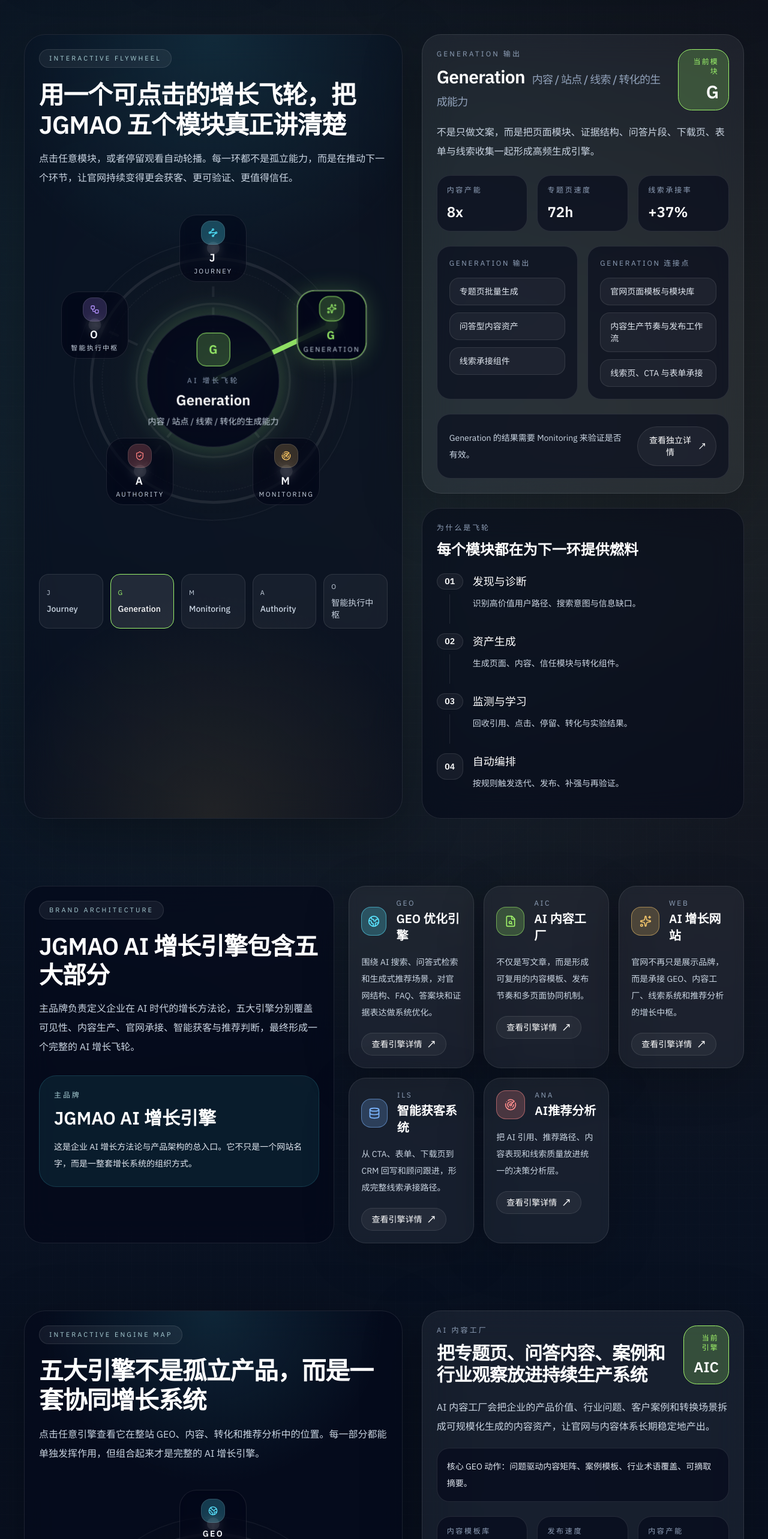
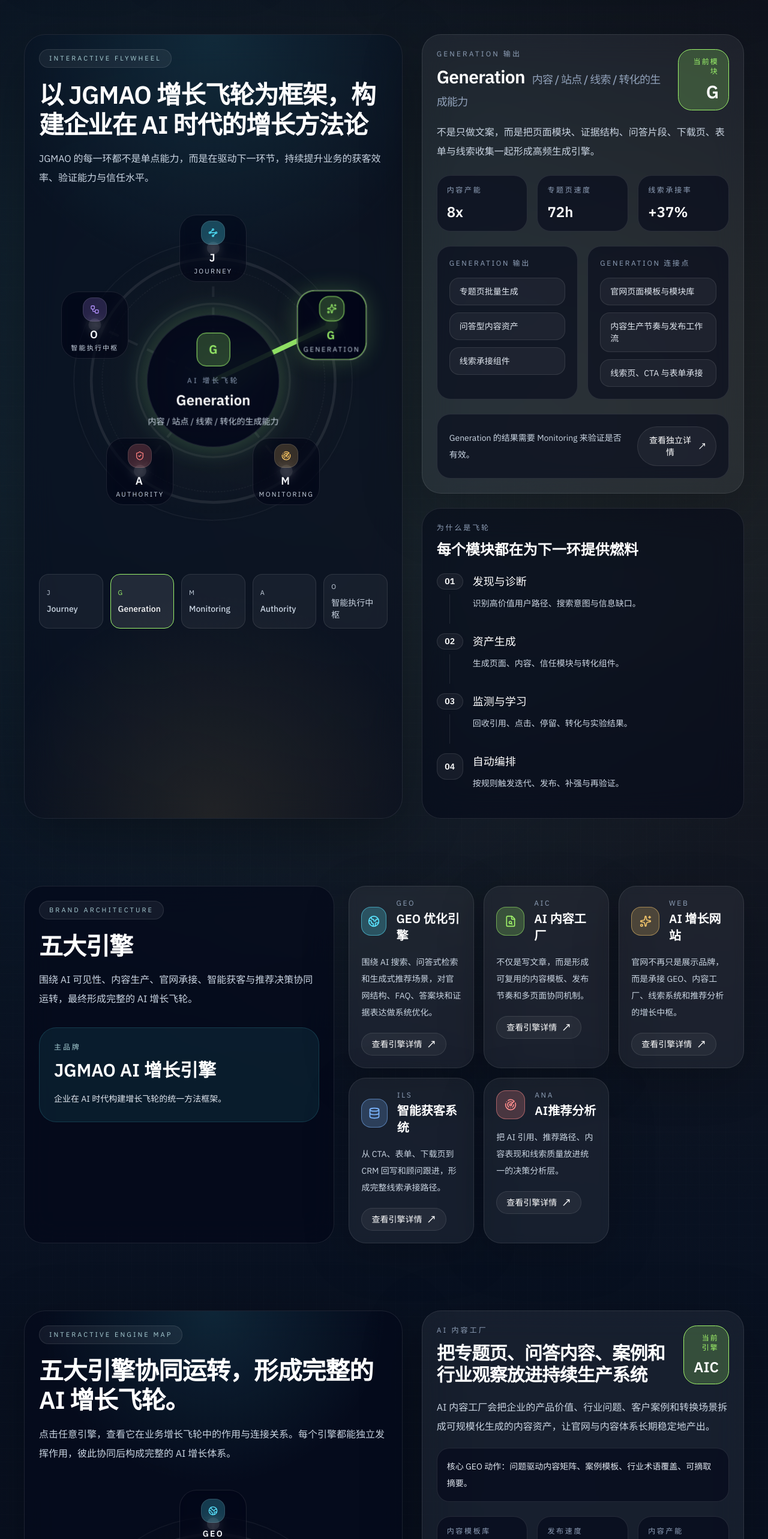
Before and after one commit to wesleyyu/jgmao-official-site, a React (Vite) app: page / in a window 1280 px wide. Shown: the part 840-3406 px from the top of the page at 60% size. Built offline with nearby package versions, Linux system fonts and the light colour scheme.

Commit message:
Refine homepage messaging hierarchy

```diff
--- a/src/pages/Home.tsx
+++ b/src/pages/Home.tsx
@@ -1049,15 +1049,15 @@ const brandCopy = {
     en: "JGMAO AI Growth Engine combines five parts: GEO optimization, an AI content factory, an AI growth website, an intelligent lead system, and AI recommendation analytics to connect visibility, content, conversion, and feedback into one operating system.",
   },
   architectureTag: { zh: "Brand Architecture", en: "Brand Architecture" },
-  architectureTitle: { zh: "JGMAO AI 增长引擎包含五大部分", en: "JGMAO AI Growth Engine includes five core parts" },
+  architectureTitle: { zh: "五大引擎", en: "JGMAO AI Growth Engine includes five core parts" },
   architectureBody: {
-    zh: "主品牌负责定义企业在 AI 时代的增长方法论，五大引擎分别覆盖可见性、内容生产、官网承接、智能获客与推荐判断，最终形成一个完整的 AI 增长飞轮。",
+    zh: "围绕 AI 可见性、内容生产、官网承接、智能获客与推荐决策协同运转，最终形成完整的 AI 增长飞轮。",
     en: "The core brand defines the operating model for enterprise growth in the AI era, while the five engines cover visibility, content production, website conversion, intelligent lead capture, and recommendation intelligence.",
   },
   flywheelDemoTag: { zh: "Interactive Flywheel", en: "Interactive Flywheel" },
-  flywheelDemoTitle: { zh: "用一个可点击的增长飞轮，把 JGMAO 五个模块真正讲清楚", en: "Use one interactive growth flywheel to explain all five JGMAO modules clearly" },
+  flywheelDemoTitle: { zh: "以 JGMAO 增长飞轮为框架，构建企业在 AI 时代的增长方法论", en: "Use one interactive growth flywheel to explain all five JGMAO modules clearly" },
   flywheelDemoBody: {
-    zh: "点击任意模块，或者停留观看自动轮播。每一环都不是孤立能力，而是在推动下一个环节，让官网持续变得更会获客、更可验证、更值得信任。",
+    zh: "JGMAO 的每一环都不是单点能力，而是在驱动下一环节，持续提升业务的获客效率、验证能力与信任水平。",
     en: "Click any module or let the wheel autoplay. Each layer fuels the next so the website keeps becoming more discoverable, more measurable, and more trusted.",
   },
   flywheelDemoDetailButton: { zh: "查看独立详情", en: "Open Module Detail" },
@@ -1067,9 +1067,9 @@ const brandCopy = {
   flywheelDemoActiveModule: { zh: "当前模块", en: "Active Module" },
   flywheelDemoModalLabel: { zh: "模块详情", en: "Module Detail" },
   moduleTag: { zh: "Interactive Engine Map", en: "Interactive Engine Map" },
-  moduleTitle: { zh: "五大引擎不是孤立产品，而是一套协同增长系统", en: "The five engines are not isolated products. They form one coordinated growth system." },
+  moduleTitle: { zh: "五大引擎协同运转，形成完整的 AI 增长飞轮。", en: "The five engines are not isolated products. They form one coordinated growth system." },
   moduleBody: {
-    zh: "点击任意引擎查看它在整站 GEO、内容、转化和推荐分析中的位置。每一部分都能单独发挥作用，但组合起来才是完整的 AI 增长引擎。",
+    zh: "点击任意引擎，查看它在业务增长飞轮中的作用与连接关系。每个引擎都能独立发挥作用，彼此协同后构成完整的 AI 增长体系。",
     en: "Click any engine to see how it contributes to site-wide GEO, content, conversion, and recommendation intelligence. Each part can work alone, but together they create a complete AI growth engine.",
   },
   detailButton: { zh: "查看引擎详情", en: "Open Engine Detail" },
@@ -1985,7 +1985,7 @@ function Home() {
               <h3 className="mt-3 text-3xl font-semibold text-white">{locale === "zh" ? "JGMAO AI 增长引擎" : "JGMAO AI Growth Engine"}</h3>
               <p className="mt-4 text-sm leading-7 text-slate-200">
                 {locale === "zh"
-                  ? "这是企业 AI 增长方法论与产品架构的总入口。它不只是一个网站名字，而是一整套增长系统的组织方式。"
+                  ? "企业在 AI 时代构建增长飞轮的统一方法框架。"
                   : "This is the master entry point for the product architecture and operating model. It is not just a website name, but the organizing system behind the full growth stack."}
               </p>
             </div>
```
